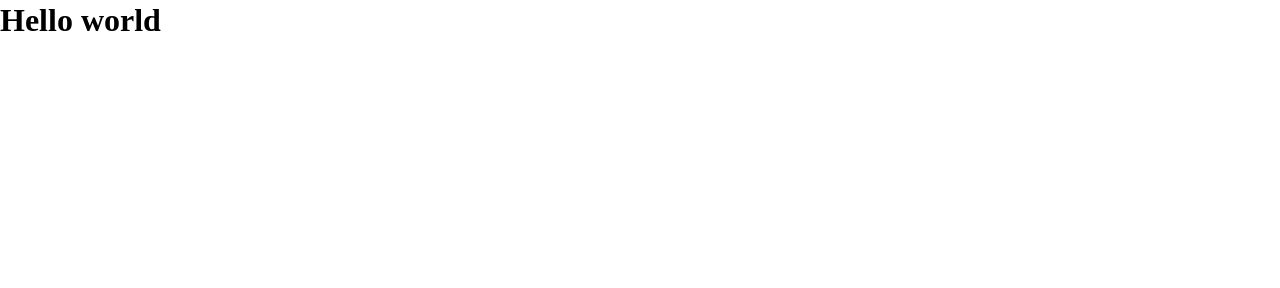
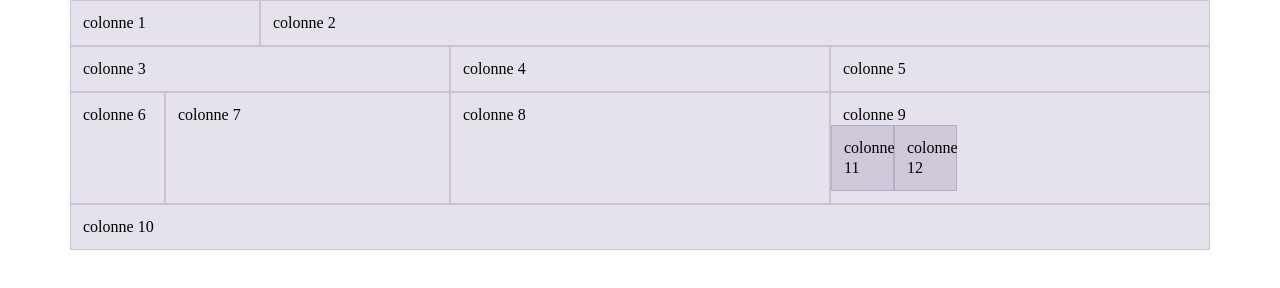
Before and after one commit to maevachristan/Tatitotu-Site-, a website built with Parcel: page src/index.html in a window 1280 px wide. Built offline with nearby package versions, Linux system fonts and the light colour scheme.

Commit message:
ajout de la grille bootstrap

```diff
--- a/package.json
+++ b/package.json
@@ -30,10 +30,14 @@
     }
   },
   "devDependencies": {
+    "@parcel/transformer-sass": "^2.10.3",
     "parcel": "^2.10.3",
     "parcel-namer-rewrite": "^2.10.3-rc.2",
     "posthtml-include": "^1.7.4",
     "rimraf": "^3.0.2",
     "sass": "^1.69.5"
+  },
+  "dependencies": {
+    "bootstrap": "^5.3.3"
   }
 }
--- a/src/index.html
+++ b/src/index.html
@@ -4,11 +4,40 @@
     <meta charset="utf-8" />
     <title>eikon parcel starter</title>
     <meta name="viewport" content="width=device-width, initial-scale=1.0" />
-    <link rel="stylesheet" href="css/main.css" />
+    <link rel="stylesheet" href="scss/main.scss" />
   </head>
   <body>
-    <h1>Hello world</h1>
-
+    <div class="container">
+      <div class="row">
+        <div class="col-2">colonne 1</div>
+        <div class="col-10">colonne 2</div>
+      </div>
+    </div>
+    <div class="container">
+      <div class="row">
+        <div class="col-4">colonne 3</div>
+        <div class="col-4">colonne 4</div>
+        <div class="col-4">colonne 5</div>
+      </div>
+    </div>
+    <div class="container">
+      <div class="row">
+        <div class="col-1">colonne 6</div>
+        <div class="col-3">colonne 7</div>
+        <div class="col-4">colonne 8</div>
+        <div class="col-4">colonne 9
+          <div class="row">
+            <div class="col-2">colonne 11</div>
+            <div class="col-2">colonne 12</div>
+          </div>
+        </div>
+      </div>
+    </div>
+    <div class="container">
+      <div class="row">
+        <div class="col-12">colonne 10</div>
+      </div>
+    </div>
     <script src="js/main.js" type="module"></script>
   </body>
 </html>
--- /dev/null
+++ b/src/scss/main.scss
@@ -0,0 +1,16 @@
+@import "bootstrap/scss/bootstrap-grid";
+@import "base";
+@import "layout";
+
+
+.row + .row {
+    margin-top: 16px;
+  }
+
+  .row > .col,
+  .row > [class^=col-] {
+    padding-top: 12px;
+    padding-bottom: 12px;
+    background-color: rgba(86, 61, 124, .15);
+    border: 1px solid rgba(86, 61, 124, .2);
+  }
```
Also changed, not shown: src/css/main.css (deleted), src/scss/_base.scss (renamed from src/css/_base.css), src/scss/_layout.scss (added), src/scss/modules/_example.css (added), 1 other file.
